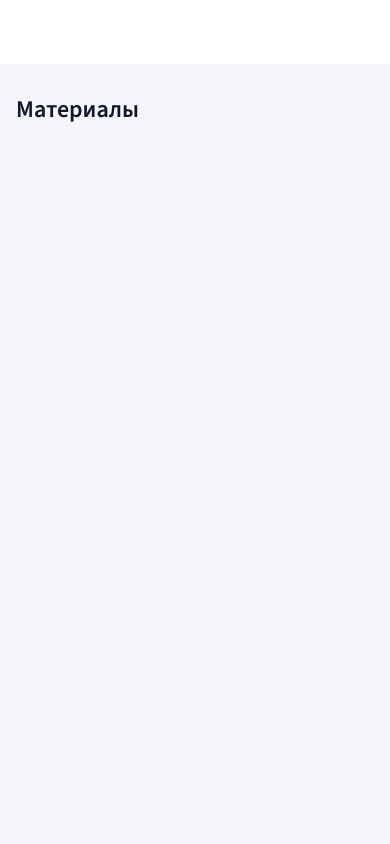
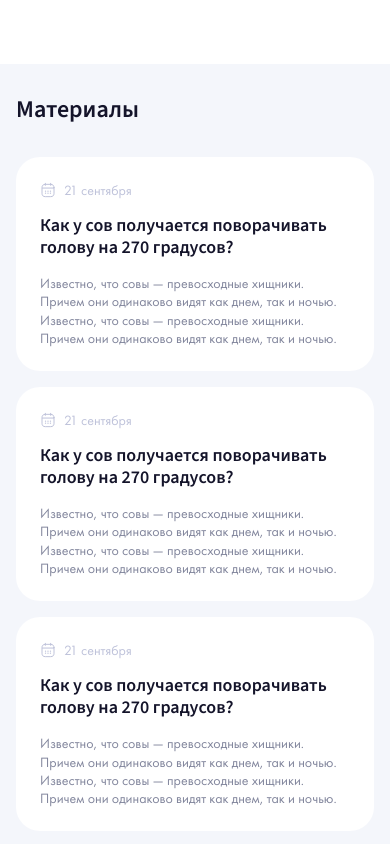
Before and after one commit to DimaDyak010/planeta_test, a Nuxt app: page / in a window 390 px wide. Shown: the top 844 px of the page. Built offline with nearby package versions, Linux system fonts and the light colour scheme.

Commit message:
добавить главную страницу + карточки материала

```diff
--- /dev/null
+++ b/app/components/MaterialCard.vue
@@ -0,0 +1,57 @@
+<template>
+  <NuxtLink class="card" :to="`/materials/${encodeURIComponent(material.id)}`">
+    <MaterialDate :datetime="material.datetime" />
+    <h2 class="card__title">{{ material.title }}</h2>
+    <p class="card__description">{{ material.short_description }}</p>
+  </NuxtLink>
+</template>
+
+<script setup lang="ts">
+import type { Material } from '#shared/types/material'
+
+defineProps<{ material: Material }>()
+</script>
+
+<style scoped lang="less">
+.card {
+  display: flex;
+  flex-direction: column;
+  gap: 20px;
+  padding: var(--space-32) var(--space-24);
+  border-radius: var(--radius-card);
+  background: var(--color-surface);
+  text-decoration: none;
+  overflow-wrap: anywhere;
+  transition: box-shadow .18s ease;
+
+  &:hover, &:focus-visible {
+    box-shadow: var(--card-shadow);
+  }
+  &__title {
+    font: 600 20px / 1.2 var(--font-heading);
+  }
+  &__description {
+    display: -webkit-box;
+    overflow: hidden;
+    -webkit-box-orient: vertical;
+    -webkit-line-clamp: 4;
+    color: var(--color-secondary);
+    font-size: 16px;
+    line-height: 1.2;
+  }
+}
+
+@media (max-width: 600px) {
+  .card {
+    gap: var(--space-16);
+    padding: var(--space-24);
+    &__title {
+      font-size: 18px;
+    }
+    &__description {
+      font-size: 14px;
+      line-height: 1.3;
+    }
+  }
+}
+</style>
--- /dev/null
+++ b/app/components/MaterialDate.vue
@@ -0,0 +1,60 @@
+<template>
+  <time v-if="label" :datetime="datetime" class="date" :class="`date--${variant}`">
+    <AppIcon name="calendar" />
+    {{ label }}
+  </time>
+</template>
+
+<script setup lang="ts">
+const { datetime, variant = 'card' } = defineProps<{
+  datetime: string
+  variant?: 'card' | 'detail'
+}>()
+
+const formatter = new Intl.DateTimeFormat('ru-RU', {
+  day: 'numeric',
+  month: 'long',
+  timeZone: 'Europe/Moscow',
+})
+const label = computed(() => {
+  const date = new Date(datetime)
+  return Number.isNaN(date.getTime()) ? '' : formatter.format(date)
+})
+</script>
+
+<style scoped lang="less">
+.date {
+  --icon-height: 20px;
+
+  display: flex;
+  align-items: center;
+  gap: var(--space-8);
+  color: var(--color-muted);
+  font-size: 16px;
+  line-height: 1.3;
+
+  &--detail {
+    --icon-height: 24px;
+
+    gap: var(--space-12);
+    font-size: 20px;
+    line-height: 1.4;
+  }
+}
+
+@media (max-width: 600px) {
+  .date {
+    --icon-height: 16px;
+
+    font-size: 14px;
+  }
+  .date--detail {
+    --icon-height: 20px;
+
+    gap: var(--space-8);
+    font-size: 18px;
+    font-weight: 500;
+    line-height: 1.2;
+  }
+}
+</style>
--- /dev/null
+++ b/app/composables/useMaterials.ts
@@ -0,0 +1,16 @@
+import type { Material } from '#shared/types/material'
+import { mockMaterials } from '~/mocks/materials'
+
+export function useMaterials() {
+  const created = useState<Material[]>('created-materials', () => [])
+  const materials = computed(() => {
+    const byId = new Map([...mockMaterials, ...created.value].map(material => [String(material.id), material]))
+    return [...byId.values()].sort((a, b) => Date.parse(b.datetime) - Date.parse(a.datetime))
+  })
+
+  function addMaterial(material: Material) {
+    created.value.push(material)
+  }
+
+  return { materials, addMaterial }
+}
--- /dev/null
+++ b/app/mocks/materials.ts
@@ -0,0 +1,13 @@
+import type { Material } from '#shared/types/material'
+
+const sampleTitle = 'Как у сов получается поворачивать голову на 270 градусов?'
+const sampleSummary = 'Известно, что совы — превосходные хищники. Причем они одинаково видят как днем, так и ночью. Известно, что совы — превосходные хищники. Причем они одинаково видят как днем, так и ночью.'
+const sampleContent = '<p>Сова — хищная птица из отряда «Совообразные». Он включает более двух сотен видов пернатых. Совы распространены по всему земному шару, они обитают в горах, лесах, степях, на морских побережьях и даже на Крайнем Севере. Большая часть из них ведет ночной образ жизни и охотится в темное время суток. В статье подробно узнаем об образе жизни сов, что они едят, особенностях размножения и правилах содержания в доме или квартире.</p><p>Совиное меню в основном включает пищу животного происхождения. Эти хищники долгое время могут обходиться без воды, так как поддерживают водный баланс с помощью крови убитых животных. Филины и некоторые совы больших размеров могут схватить и убить зайца.</p>'
+
+export const mockMaterials: Material[] = Array.from({ length: 8 }, (_, index) => ({
+  id: index + 1,
+  title: sampleTitle,
+  short_description: sampleSummary,
+  datetime: '2025-09-21T09:00:00.000Z',
+  description_html: sampleContent,
+}))
--- a/app/pages/index.vue
+++ b/app/pages/index.vue
@@ -1,11 +1,42 @@
 <template>
   <main class="page-width materials">
     <h1 class="page-title">Материалы</h1>
+
+    <ul class="materials__list">
+      <li v-for="material in materials" :key="material.id">
+        <MaterialCard :material="material" />
+      </li>
+    </ul>
   </main>
 </template>
 
+<script setup lang="ts">
+const { materials } = useMaterials()
+</script>
+
 <style scoped lang="less">
 .materials {
-  padding-block-start: var(--page-top);
+  display: grid;
+  gap: 48px;
+  padding-block: var(--page-top) 64px;
+
+  &__list {
+    display: grid;
+    grid-template-columns: repeat(auto-fill, minmax(240px, 1fr));
+    gap: var(--space-40);
+    margin: 0;
+    padding: 0;
+    list-style: none;
+  }
+}
+
+@media (max-width: 600px) {
+  .materials {
+    gap: var(--space-32);
+    &__list {
+      grid-template-columns: minmax(0, 1fr);
+      gap: var(--space-16);
+    }
+  }
 }
 </style>
--- a/nuxt.config.ts
+++ b/nuxt.config.ts
@@ -1,4 +1,8 @@
 export default defineNuxtConfig({
+  devtools: { enabled: false },
+  runtimeConfig: {
+    materialsAlias: '',
+  },
   css: ['~/assets/styles/main.less'],
   app: {
     head: {
--- /dev/null
+++ b/shared/types/material.ts
@@ -0,0 +1,17 @@
+export interface MaterialInput {
+  title: string
+  short_description: string
+  datetime: string
+  description_html: string
+  description_json: Record<string, unknown>
+}
+
+export interface Material extends Omit<MaterialInput, 'description_json'> {
+  id: string | number
+  description_json?: unknown
+}
+
+export const MATERIAL_LIMITS = {
+  title: 80,
+  short_description: 255,
+} as const
```
Also changed, not shown: 1 other file (tests, documents, lock files or other folders).
